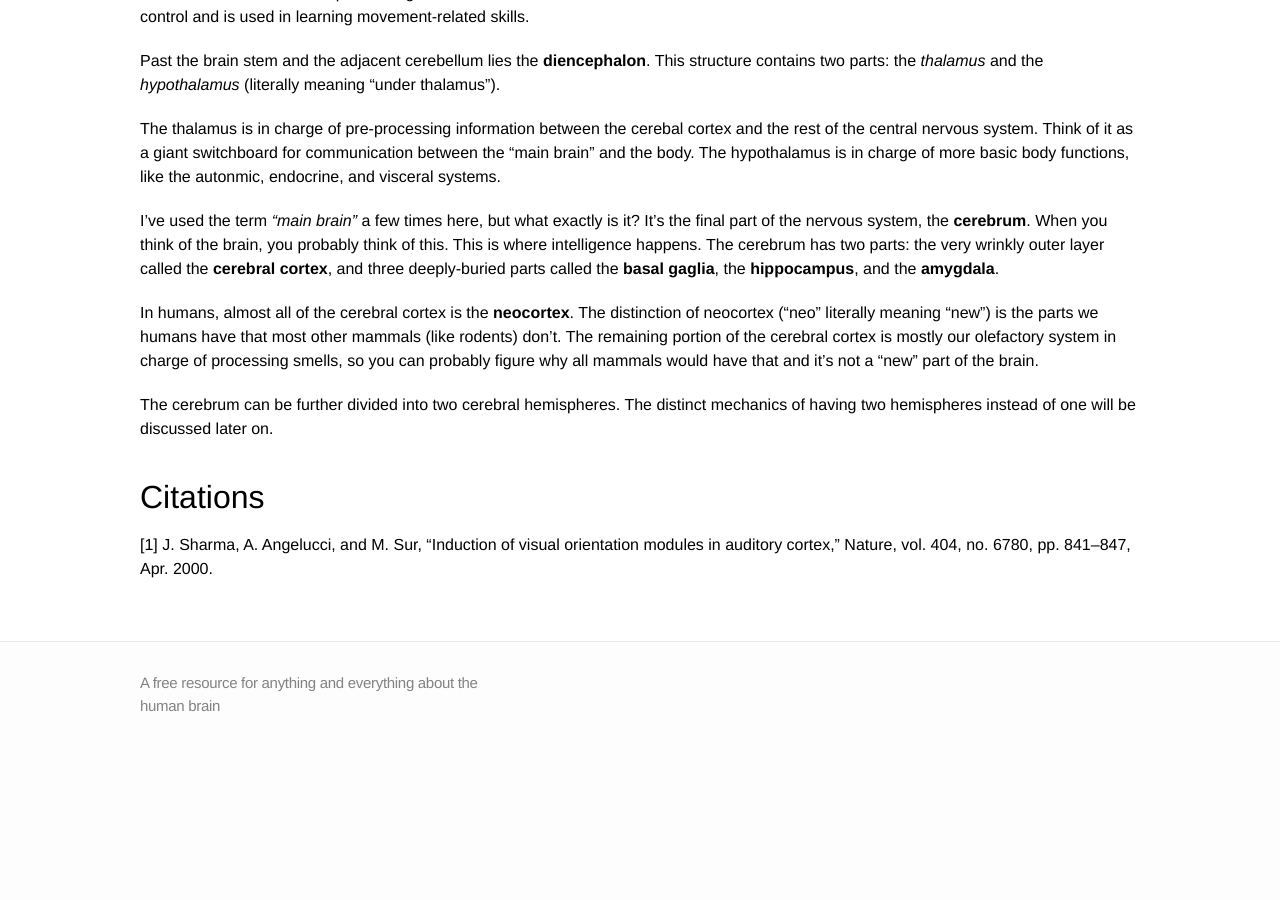
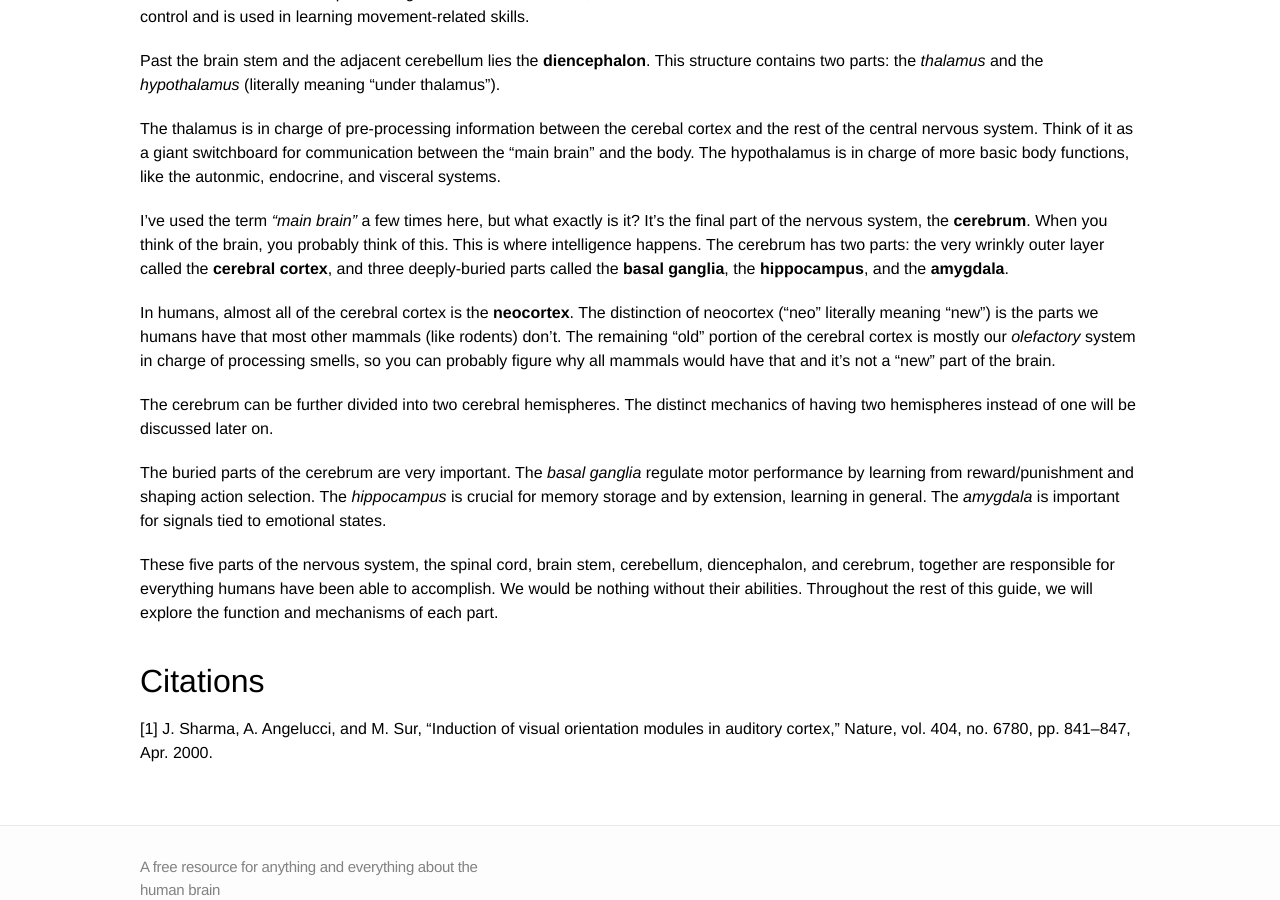
Before and after one commit to mdelsole/brain-nexus, a Jekyll site: the page built from brain-architecture/overview/index.markdown, in a window 1280 px wide and 900 px high, scrolled down 2298 px. Built offline with Jekyll 4.4.1, drawn with Linux system fonts in a browser that asks for light colours; before the commit the page ends 3060 px from its top, so only the background shows below that.

Commit message:
Update index.markdown

```diff
--- a/brain-architecture/overview/index.markdown
+++ b/brain-architecture/overview/index.markdown
@@ -67,11 +67,15 @@ Past the brain stem and the adjacent cerebellum lies the **diencephalon**. This
 
 The thalamus is in charge of pre-processing information between the cerebal cortex and the rest of the central nervous system. Think of it as a giant switchboard for communication between the "main brain" and the body. The hypothalamus is in charge of more basic body functions, like the autonmic, endocrine, and visceral systems.
 
-I've used the term *"main brain"* a few times here, but what exactly is it? It's the final part of the nervous system, the **cerebrum**. When you think of the brain, you probably think of this. This is where intelligence happens. The cerebrum has two parts: the very wrinkly outer layer called the **cerebral cortex**, and three deeply-buried parts called the **basal gaglia**, the **hippocampus**, and the **amygdala**.
+I've used the term *"main brain"* a few times here, but what exactly is it? It's the final part of the nervous system, the **cerebrum**. When you think of the brain, you probably think of this. This is where intelligence happens. The cerebrum has two parts: the very wrinkly outer layer called the **cerebral cortex**, and three deeply-buried parts called the **basal ganglia**, the **hippocampus**, and the **amygdala**.
 
-In humans, almost all of the cerebral cortex is the **neocortex**. The distinction of neocortex ("neo" literally meaning "new") is the parts we humans have that most other mammals (like rodents) don't. The remaining portion of the cerebral cortex is mostly our olefactory system in charge of processing smells, so you can probably figure why all mammals would have that and it's not a "new" part of the brain.
+In humans, almost all of the cerebral cortex is the **neocortex**. The distinction of neocortex ("neo" literally meaning "new") is the parts we humans have that most other mammals (like rodents) don't. The remaining "old" portion of the cerebral cortex is mostly our *olefactory* system in charge of processing smells, so you can probably figure why all mammals would have that and it's not a "new" part of the brain.
 
 The cerebrum can be further divided into two cerebral hemispheres. The distinct mechanics of having two hemispheres instead of one will be discussed later on.
+
+The buried parts of the cerebrum are very important. The *basal ganglia* regulate motor performance by learning from reward/punishment and shaping action selection. The *hippocampus* is crucial for memory storage and by extension, learning in general. The *amygdala* is important for signals tied to emotional states.
+
+These five parts of the nervous system, the spinal cord, brain stem, cerebellum, diencephalon, and cerebrum, together are responsible for everything humans have been able to accomplish. We would be nothing without their abilities. Throughout the rest of this guide, we will explore the function and mechanisms of each part.
 
 
 # Citations
```
